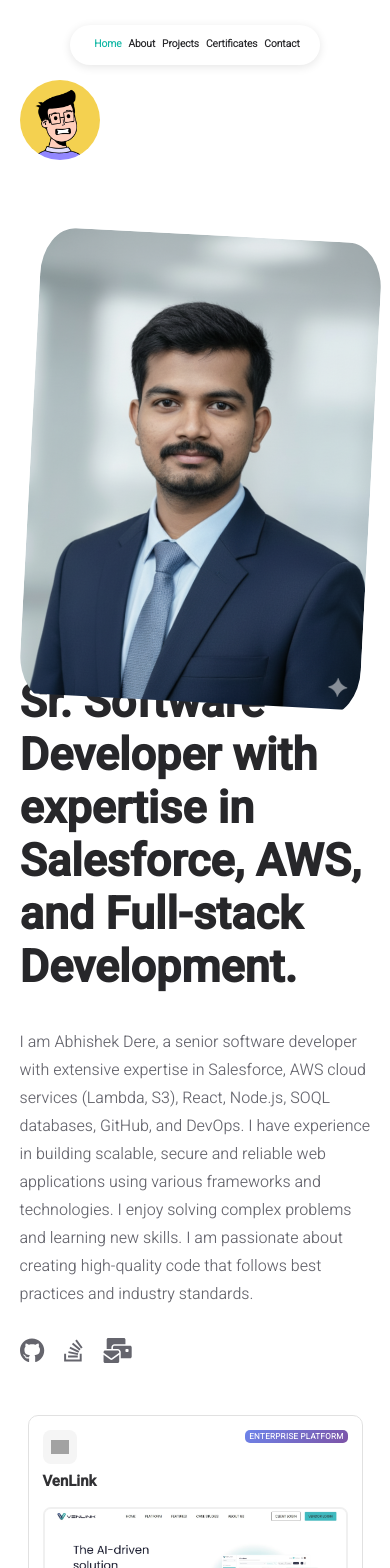
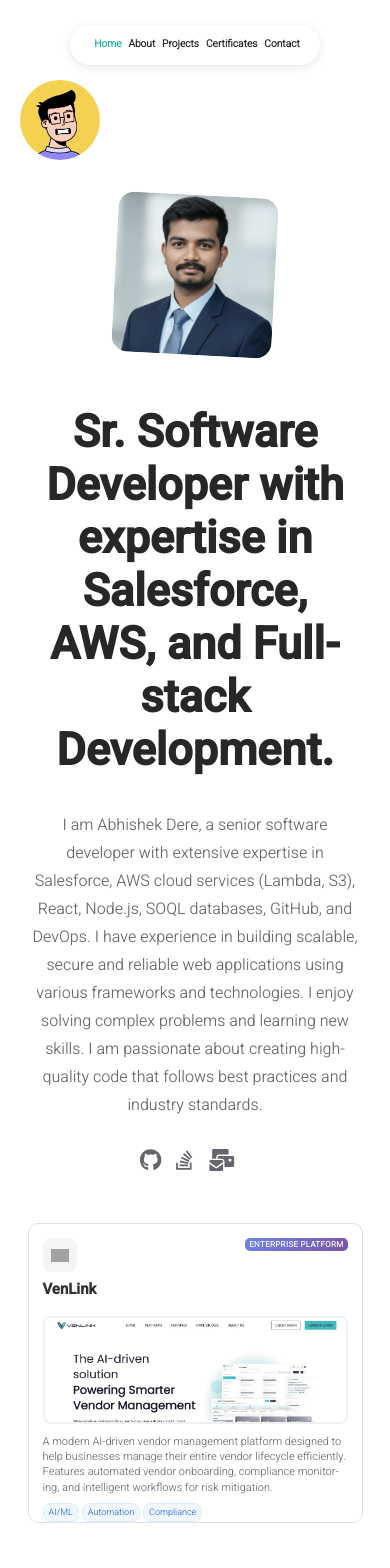
Before and after one commit to AbhishekDere3004/AbhishekDerePortfolio, a React (Create React App) app: page / in a window 390 px wide. Shown: the top 1568 px of the page. Built offline with nearby package versions, Linux system fonts and the light colour scheme; grey boxes are pictures that could not be loaded.

Commit message:
project cards

```diff
--- a/src/pages/styles/homepage.css
+++ b/src/pages/styles/homepage.css
@@ -21,6 +21,8 @@
 	display: flex;
 	flex-direction: column;
 	align-items: flex-start;
+	flex: 1;
+	max-width: 100%;
 }
 
 .homepage-title {
@@ -34,21 +36,27 @@
 .homepage-first-area-right-side {
 	display: flex;
 	align-items: center;
+	flex-shrink: 0;
 }
 
 .homepage-image-container {
-	width: 370px;
-	height: 370px;
+	width: 300px;
+	height: 300px;
+	flex-shrink: 0;
 }
 
 .homepage-image-wrapper {
 	overflow: hidden;
 	border-radius: 10%;
 	transform: rotate(3deg);
+	width: 100%;
+	height: 100%;
 }
 
 .homepage-image-wrapper img {
 	width: 100%;
+	height: 100%;
+	object-fit: cover;
 }
 
 .homepage-socials {
@@ -96,38 +104,46 @@
 @media (max-width: 1024px) {
 	.homepage-first-area {
 		flex-direction: column;
+		gap: 30px;
+		align-items: center;
 	}
 
 	.homepage-first-area-left-side {
 		display: flex;
-		flex-direction: column; /* Changed: set direction to column */
-		align-items: flex-start;
+		flex-direction: column;
+		align-items: center;
 		width: 100%;
 		order: 2;
+		text-align: center;
 	}
 
 	.homepage-title {
 		width: 100% !important;
 		margin-top: 20px;
 		order: 2;
+		text-align: center;
 	}
 
 	.homepage-subtitle {
 		width: 100% !important;
 		margin-top: 10px;
 		order: 3;
+		text-align: center;
 	}
 
 	.homepage-first-area-right-side {
 		width: 100%;
 		order: 1;
+		justify-content: center;
 	}
 
 	.homepage-image-container {
-		padding-top: 50px;
-		padding-bottom: 50px;
-		margin-left: 10px;
+		padding-top: 20px;
+		padding-bottom: 20px;
+		margin: 0;
 		order: 1;
+		width: 250px;
+		height: 250px;
 	}
 
 	.homepage-after-title {
@@ -148,3 +164,61 @@
 		margin-right: -25px;
 	}
 }
+
+@media (max-width: 768px) {
+	.homepage-first-area {
+		flex-direction: column;
+		gap: 25px;
+		align-items: center;
+		padding: 0 15px;
+	}
+
+	.homepage-image-container {
+		width: 200px;
+		height: 200px;
+		padding: 15px 0;
+		margin: 0;
+	}
+
+	.homepage-title {
+		font-size: 24px;
+		text-align: center;
+	}
+
+	.homepage-subtitle {
+		font-size: 16px;
+		text-align: center;
+		padding: 0 10px;
+	}
+
+	.homepage-socials {
+		justify-content: center;
+	}
+}
+
+@media (max-width: 480px) {
+	.homepage-first-area {
+		gap: 20px;
+		padding: 0 10px;
+	}
+
+	.homepage-image-container {
+		width: 160px;
+		height: 160px;
+		padding: 10px 0;
+	}
+
+	.homepage-title {
+		font-size: 20px;
+	}
+
+	.homepage-subtitle {
+		font-size: 14px;
+		padding: 0 5px;
+	}
+
+	.homepage-social-icon {
+		font-size: 22px;
+		padding-right: 15px;
+	}
+}
```
